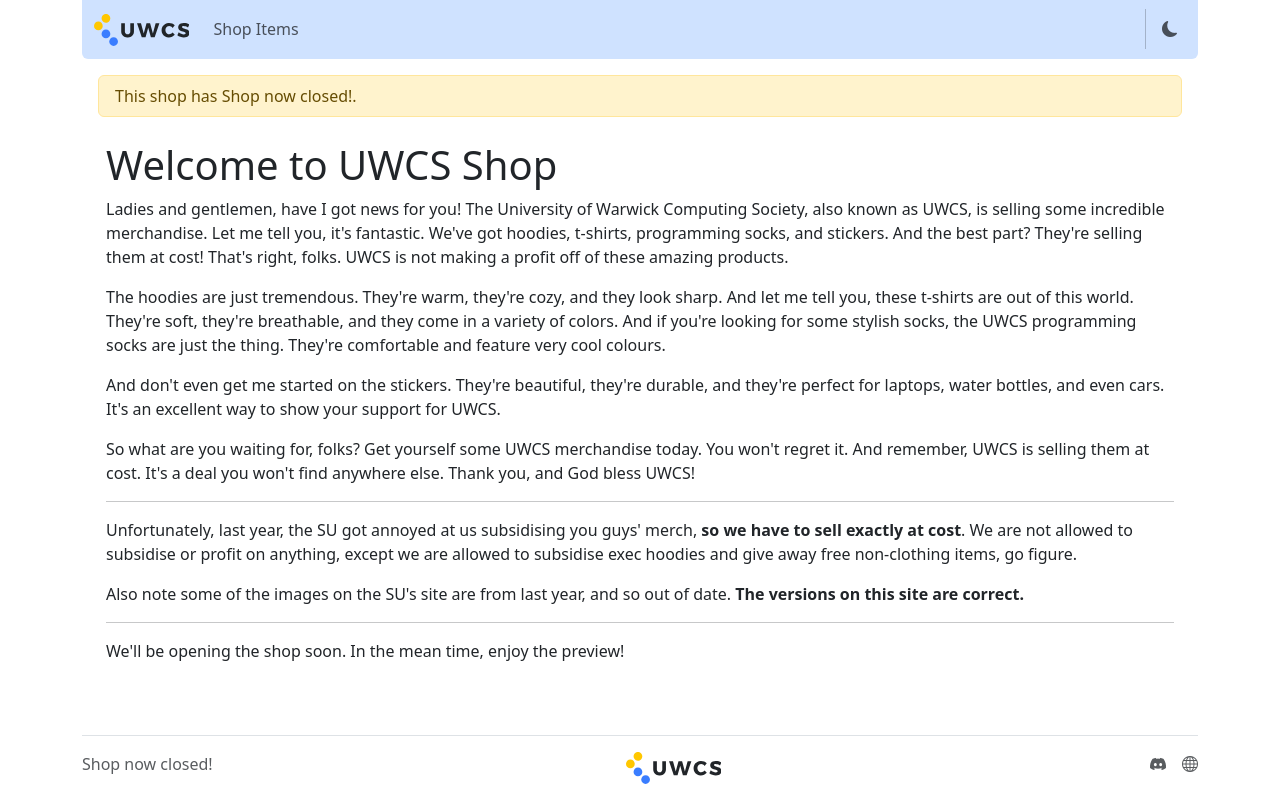
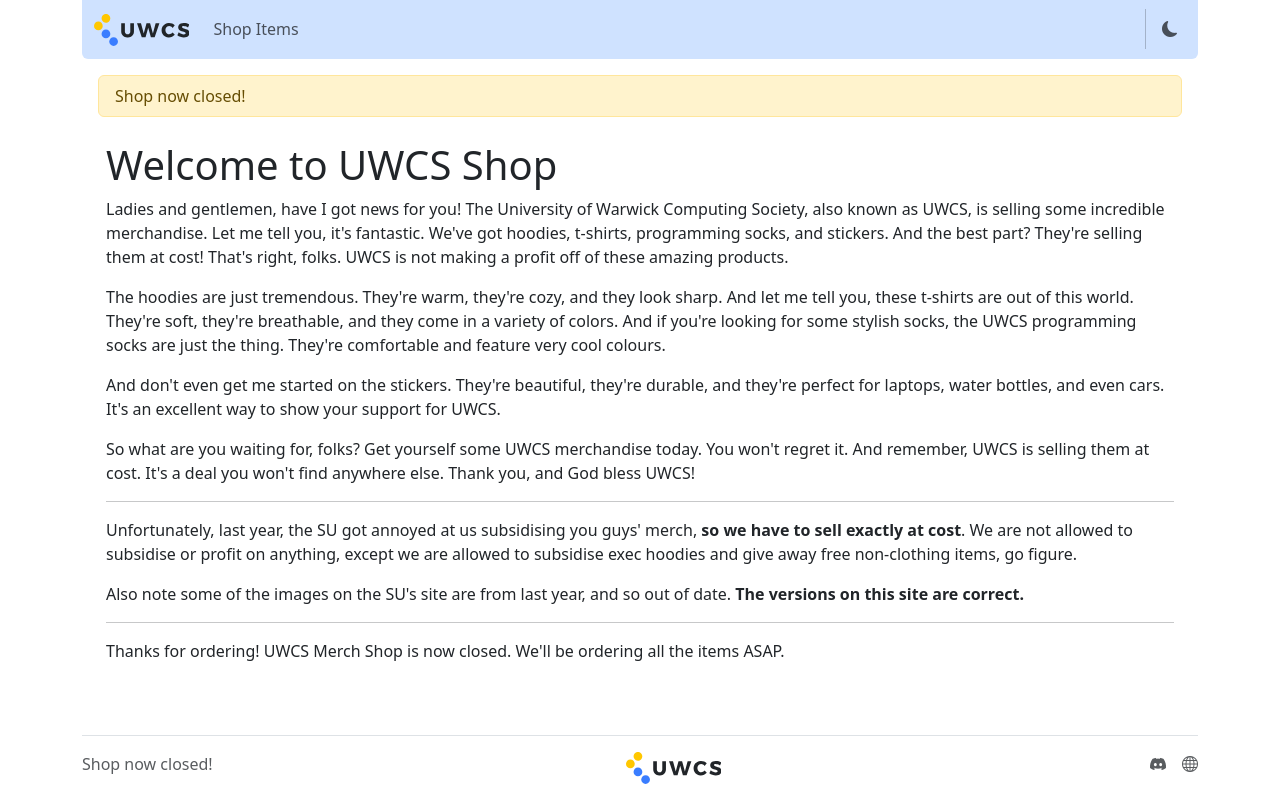
Before and after one commit to UWCS/merch, a Flask app: page / in a window 1280 px wide. Run offline with Flask 3, Linux system fonts and the light colour scheme.

Commit message:
Update end message

```diff
--- a/shop/static/countdown.js
+++ b/shop/static/countdown.js
@@ -89,6 +89,7 @@
         for (let elem of closedElems) {
             elem.hidden = open;
         }
+        document.getElementById("countdown-alert").innerHTML = "Shop now closed!";
     }
 
     for (let elem of alerts) {
@@ -97,8 +98,6 @@
             const s = new Date(elem.dataset.start);
             const e = new Date(elem.dataset.end);
             elem.hidden = !(s < now && now < e);
-            console.log(s < now && now < e);
-            console.log(s, e, elem.hidden);
         } else {
             elem.hidden = false;
         }
--- a/shop/templates/menu.html
+++ b/shop/templates/menu.html
@@ -20,7 +20,8 @@
 
     {% set index = namespace(value=0) %}
     <div class="while-closed mb-3">
-        We'll be opening the shop soon. In the mean time, enjoy the preview!
+        <!-- We'll be opening the shop soon. In the mean time, enjoy the preview! -->
+        Thanks for ordering! UWCS Merch Shop is now closed. We'll be ordering all the items ASAP.
     </div>
     <div class="accordion while-open" id="main-accordion">
         {% for category in shop.categories %}
```
